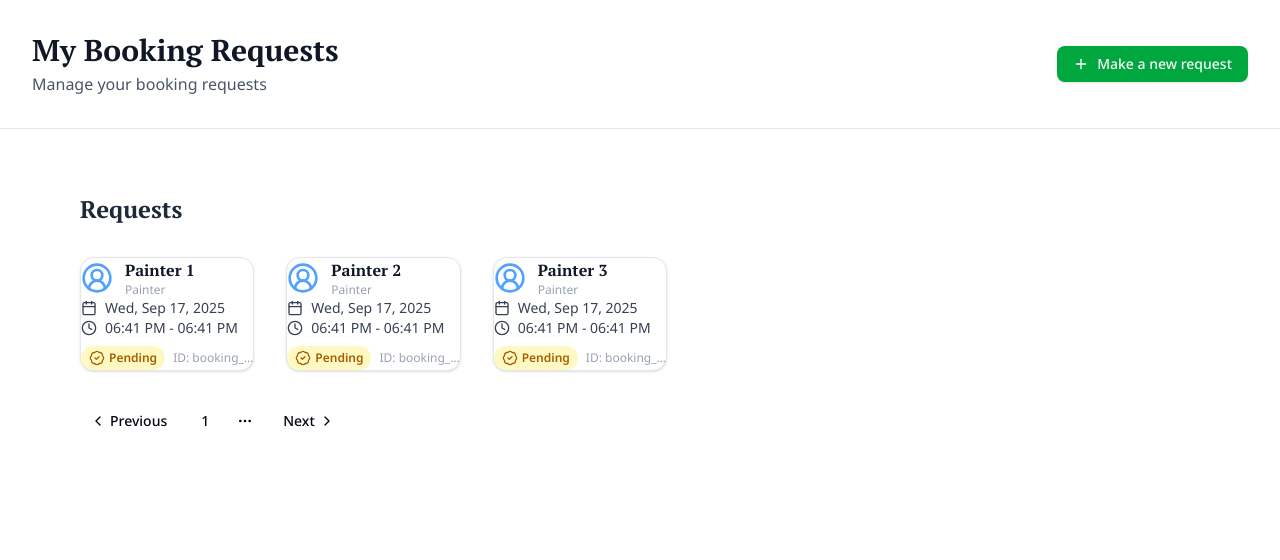
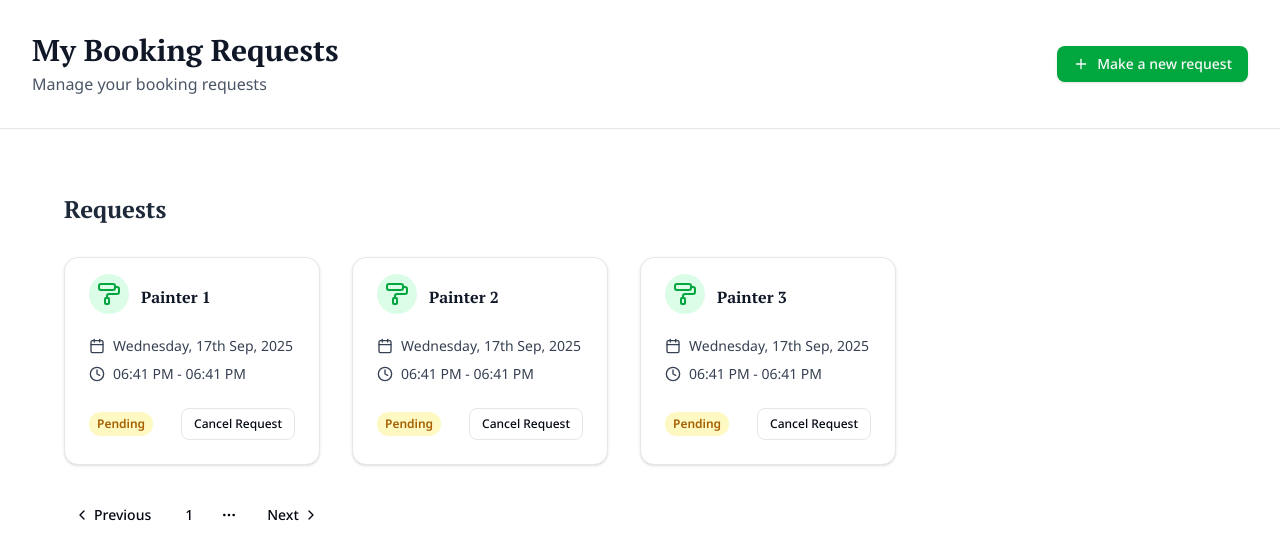
Before and after one commit to sasa-maksim/painters, a Next.js app in the folder frontend/: page /customer in a window 1280 px wide. Shown: the top 560 px of the page. Built offline with nearby package versions, Linux system fonts and the light colour scheme; a web font is replaced by a local one.

Commit message:
feat: handle booking request

```diff
--- a/frontend/app/customer/components/booking-request.tsx
+++ b/frontend/app/customer/components/booking-request.tsx
@@ -1,8 +1,15 @@
-import { Card } from "@/components/ui/card";
-import { Calendar, Clock, UserCircle2, BadgeCheck } from "lucide-react";
+import {
+  Card,
+  CardContent,
+  CardFooter,
+  CardHeader
+} from "@/components/ui/card";
+import { formatDate } from "date-fns";
+import { Calendar, Clock, PaintRollerIcon } from "lucide-react";
+import { CancelRequestModal } from "./cancel-request";
 
 interface BookingRequestCardProps {
-  bookingId: string;
+  id: string;
   painter: { id: string; name: string } | null;
   startTime: string;
   endTime: string;
@@ -17,7 +24,7 @@ const statusColors: Record<string, string> = {
 };
 
 export default function BookingRequestCard({
-  bookingId,
+  id,
   painter,
   startTime,
   endTime,
@@ -27,56 +34,39 @@ export default function BookingRequestCard({
   const end = new Date(endTime);
 
   return (
-    <Card>
-      <div className="flex items-center gap-3">
-        <UserCircle2 className="w-8 h-8 text-blue-400" />
-        <div>
-          <div className="font-serif font-bold text-gray-900">
+    <Card className="w-64">
+      <CardHeader className="flex flex-row items-center space-x-3 py-4">
+        <div className="p-2 w-fit bg-green-100 rounded-full group-hover:bg-green-200 transition-colors">
+          <PaintRollerIcon className="w-6 h-6 text-green-600" />
+        </div>
+        <p className="font-serif font-bold text-gray-900">
           {painter?.name || "Unassigned"}
-          </div>
-          <div className="text-xs text-gray-400">Painter</div>
-        </div>
-      </div>
-
-      <div className="flex items-center gap-2 text-gray-700">
+        </p>
+      </CardHeader>
+      <CardContent className="space-y-2 pb-4 pt-0">
+        <div className="flex items-center space-x-2 text-gray-700">
           <Calendar className="w-4 h-4" />
           <span className="font-sans text-sm">
-          {start.toLocaleDateString(undefined, {
-            weekday: "short",
-            month: "short",
-            day: "numeric",
-            year: "numeric"
-          })}
+            {formatDate(start, "EEEE, do MMM, yyyy")}
           </span>
         </div>
-      <div className="flex items-center gap-2 text-gray-700">
+        <div className="flex items-center space-x-2 text-gray-700">
           <Clock className="w-4 h-4" />
           <span className="font-sans text-sm">
-          {start.toLocaleTimeString(undefined, {
-            hour: "2-digit",
-            minute: "2-digit"
-          })}{" "}
-          -{" "}
-          {end.toLocaleTimeString(undefined, {
-            hour: "2-digit",
-            minute: "2-digit"
-          })}
+            {formatDate(start, "hh:mm a")} - {formatDate(end, "hh:mm a")}
           </span>
         </div>
-
-      <div className="flex items-center gap-2 mt-2">
+      </CardContent>
+      <CardFooter className="flex justify-between items-center space-x-2 mt-2">
         <span
           className={`inline-flex items-center px-2 py-1 rounded-full text-xs font-semibold capitalize ${
             statusColors[status] || "bg-gray-100 text-gray-700"
           }`}
         >
-          <BadgeCheck className="w-4 h-4 mr-1" />
           {status}
         </span>
-        <span className="ml-auto text-xs text-gray-400">
-          ID: {bookingId.slice(0, 8)}…
-        </span>
-      </div>
+        <CancelRequestModal id={id} />
+      </CardFooter>
     </Card>
   );
 }
--- /dev/null
+++ b/frontend/app/customer/components/cancel-request.tsx
@@ -0,0 +1,49 @@
+"use client";
+
+import {
+  AlertDialog,
+  AlertDialogAction,
+  AlertDialogCancel,
+  AlertDialogContent,
+  AlertDialogDescription,
+  AlertDialogFooter,
+  AlertDialogHeader,
+  AlertDialogTitle,
+  AlertDialogTrigger
+} from "@/components/ui/alert-dialog";
+import { Button } from "@/components/ui/button";
+
+interface CancelRequestModalProps {
+  id: string;
+}
+
+export function CancelRequestModal({ id }: CancelRequestModalProps) {
+  const handleRequestCancel = async () => {
+    // Implement the delete functionality here, e.g., make an API call to delete the availability by id
+    console.log(`Cancel request with id: ${id}`);
+  };
+
+  return (
+    <AlertDialog>
+      <AlertDialogTrigger asChild>
+        <Button variant="outline" size="sm" className="shadow-none">
+          Cancel Request
+        </Button>
+      </AlertDialogTrigger>
+      <AlertDialogContent>
+        <AlertDialogHeader>
+          <AlertDialogTitle>Are you absolutely sure?</AlertDialogTitle>
+          <AlertDialogDescription>
+            The painter might not be available another time
+          </AlertDialogDescription>
+        </AlertDialogHeader>
+        <AlertDialogFooter>
+          <AlertDialogCancel>Close</AlertDialogCancel>
+          <AlertDialogAction onClick={handleRequestCancel} color="destructive">
+            Confirm
+          </AlertDialogAction>
+        </AlertDialogFooter>
+      </AlertDialogContent>
+    </AlertDialog>
+  );
+}
--- a/frontend/app/customer/page.tsx
+++ b/frontend/app/customer/page.tsx
@@ -34,7 +34,7 @@ const BookingRequests = () => {
           </Link>
         </Button>
       </header>
-      <main className="py-8 px-2 md:px-20 mx-auto">
+      <main className="py-8 px-2 md:px-16 mx-auto">
         <h2 className="font-serif text-2xl font-bold text-gray-800 w-fit mb-8">
           Requests
         </h2>
@@ -42,7 +42,7 @@ const BookingRequests = () => {
           {[1, 2, 3].map(t => (
             <BookingRequestCard
               key={t}
-              bookingId={`booking_${t}`}
+              id={`booking_${t}`}
               painter={{ id: `painter_${t}`, name: `Painter ${t}` }}
               startTime={new Date().toISOString()}
               endTime={new Date().toISOString()}
--- a/frontend/app/painter/page.tsx
+++ b/frontend/app/painter/page.tsx
@@ -33,7 +33,7 @@ const Availability = () => {
           </Link>
         </Button>
       </header>
-      <main className="py-8 px-2 md:px-20 mx-auto">
+      <main className="py-8 px-2 md:px-16 mx-auto">
         <h2 className="font-serif text-2xl font-bold text-gray-800 w-fit mb-8">
           Time slots
         </h2>
```
Lines whose indentation alone changed are shown as unchanged.
